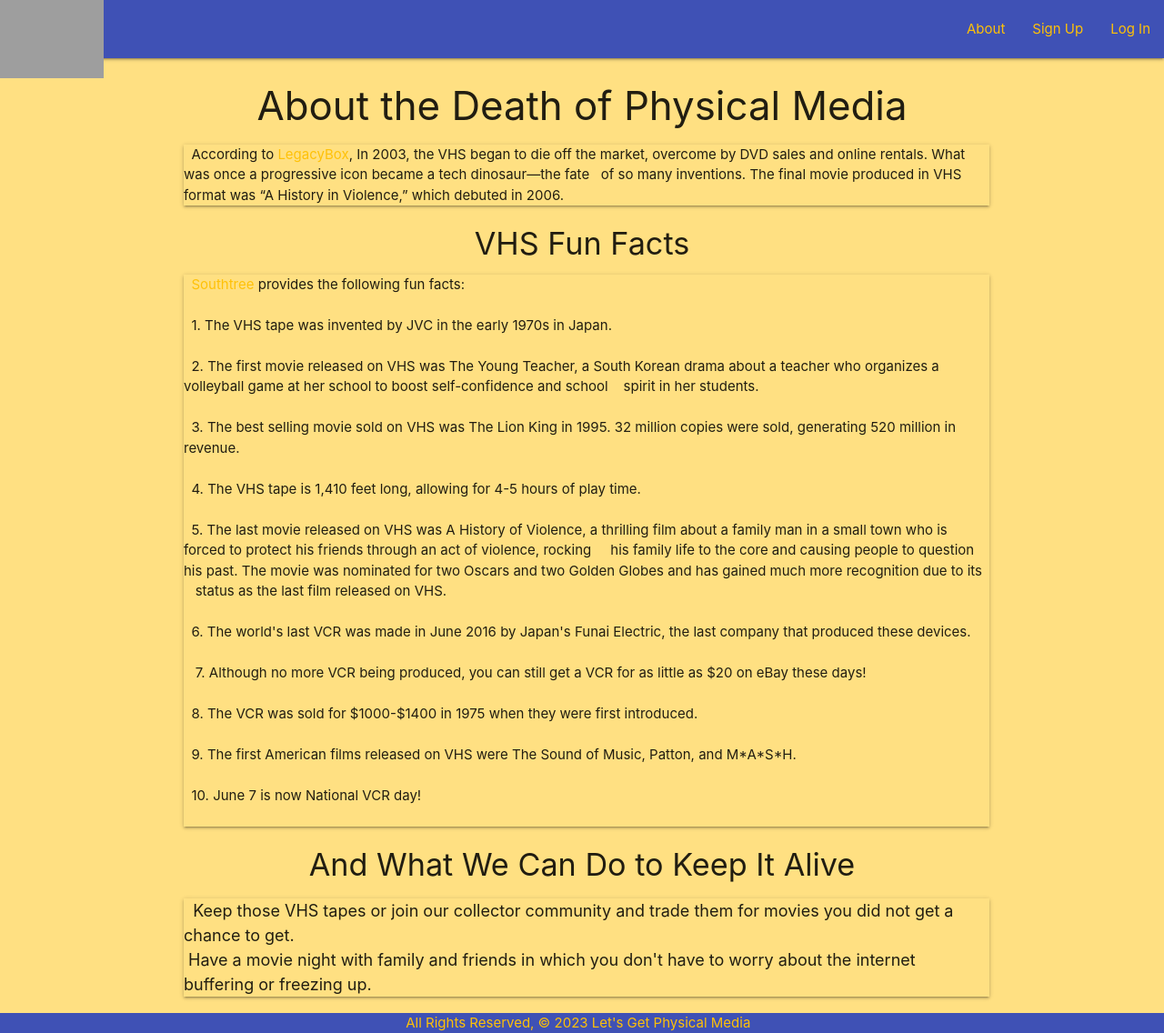
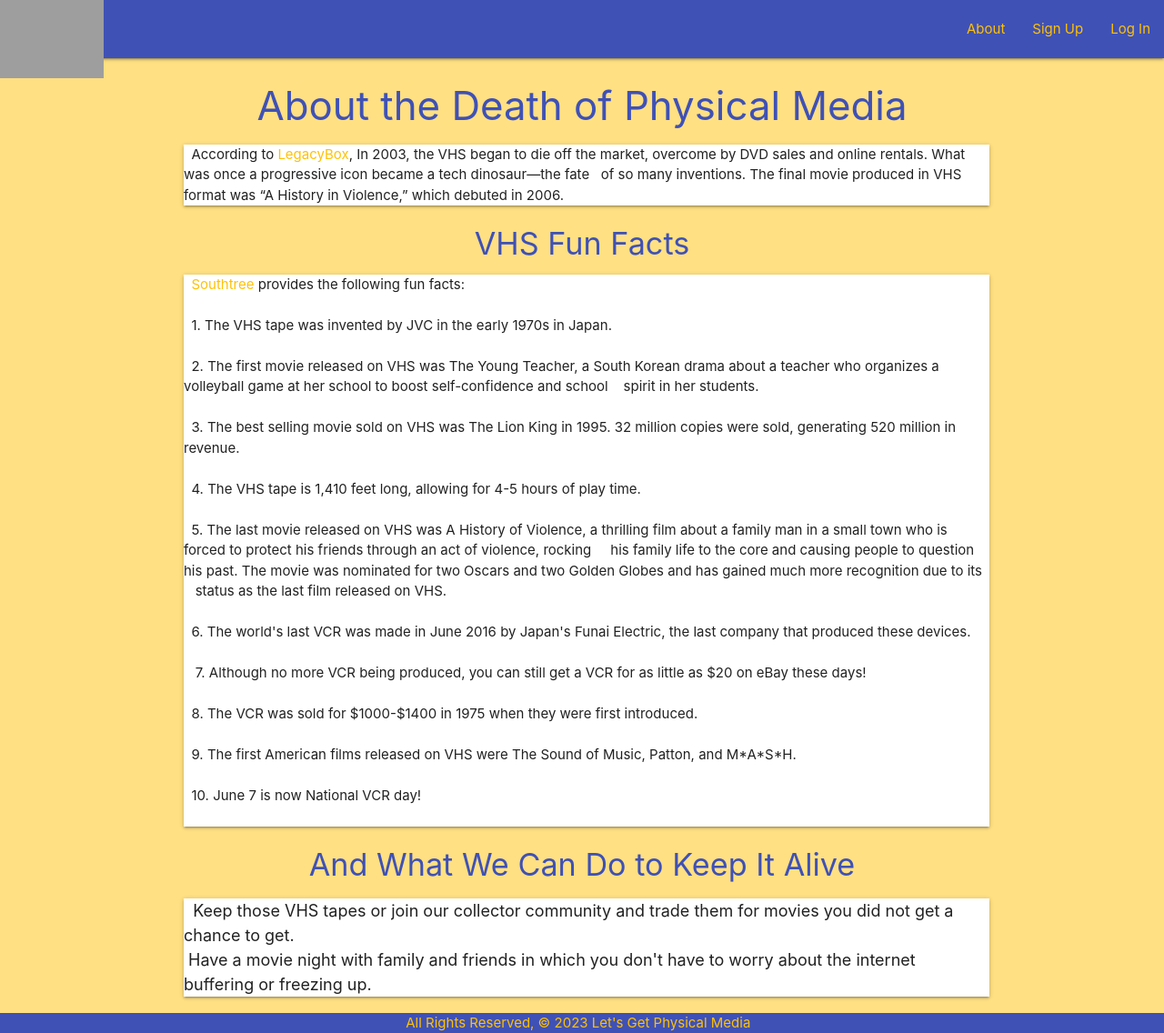
Before and after one commit to Sandyfromnyc/lets-get-physical-media, a Django app: page /about/ in a window 1280 px wide. Shown: the whole page at 91% size. Run offline with Django 4.2, Linux system fonts and the light colour scheme; some libraries are stand-ins or nearby versions; grey boxes are pictures that could not be loaded.

Commit message:
Little sugar

```diff
--- a/main_app/templates/about.html
+++ b/main_app/templates/about.html
@@ -3,11 +3,11 @@
 
 
 
-<h3 class="truncate center-align">About the Death of Physical Media</h3>
-<p class="z-depth-1"> &nbsp;&nbsp;According to <a href="https://legacybox.com/blogs/analog/the-fate-of-the-vhs#:~:text=In%202003%2C%20the%20VHS%20began,%2C%E2%80%9D%20which%20debuted%20in%202006." class="amber-text accent-3">LegacyBox</a>, In 2003, the VHS began to die off the market, overcome by DVD sales and online rentals. What was once a progressive icon became a tech dinosaur—the fate &nbsp;&nbsp;of so many inventions. The final movie produced in VHS format was “A History in Violence,” which debuted in 2006. </p>
+<h3 class="truncate center-align indigo-text">About the Death of Physical Media</h3>
+<p class="z-depth-1 white"> &nbsp;&nbsp;According to <a href="https://legacybox.com/blogs/analog/the-fate-of-the-vhs#:~:text=In%202003%2C%20the%20VHS%20began,%2C%E2%80%9D%20which%20debuted%20in%202006." class="amber-text accent-3">LegacyBox</a>, In 2003, the VHS began to die off the market, overcome by DVD sales and online rentals. What was once a progressive icon became a tech dinosaur—the fate &nbsp;&nbsp;of so many inventions. The final movie produced in VHS format was “A History in Violence,” which debuted in 2006. </p>
 
-<h4 class="center-align ">VHS Fun Facts</h4>
-<p class="z-depth-1">  <a href="https://southtree.com/blogs/artifact/10-fun-facts-about-the-vhs-that-will-blow-your-mind" class="amber-text accent-3">&nbsp;&nbsp;Southtree</a> provides the following fun facts: <br><br>
+<h4 class="center-align indigo-text">VHS Fun Facts</h4>
+<p class="z-depth-1 white">  <a href="https://southtree.com/blogs/artifact/10-fun-facts-about-the-vhs-that-will-blow-your-mind" class="amber-text accent-3">&nbsp;&nbsp;Southtree</a> provides the following fun facts: <br><br>
   &nbsp;&nbsp;1. The VHS tape was invented by JVC in the early 1970s in Japan. <br><br>
   &nbsp;&nbsp;2. The first movie released on VHS was The Young Teacher, a South Korean drama about a teacher who organizes a volleyball game at her school to boost self-confidence and school &nbsp;&nbsp;&nbsp;spirit in her students. <br><br>
   &nbsp;&nbsp;3. The best selling movie sold on VHS was The Lion King in 1995. 32 million copies were sold, generating 520 million in revenue. <br><br>
@@ -23,8 +23,8 @@
 
 
 
-<h4 class="center-align">And What We Can Do to Keep It Alive</h4>
-  <p class="z-depth-1" style="font-size:120%;">
+<h4 class="center-align indigo-text">And What We Can Do to Keep It Alive</h4>
+  <p class="z-depth-1 white" style="font-size:120%;">
     &nbsp;&nbsp;Keep those VHS tapes or join our collector community and trade them for movies you did not get a chance to get. <br>
     &nbsp;Have a movie night with family and friends in which you don't have to worry about the internet buffering or freezing up.
   </p>
```
